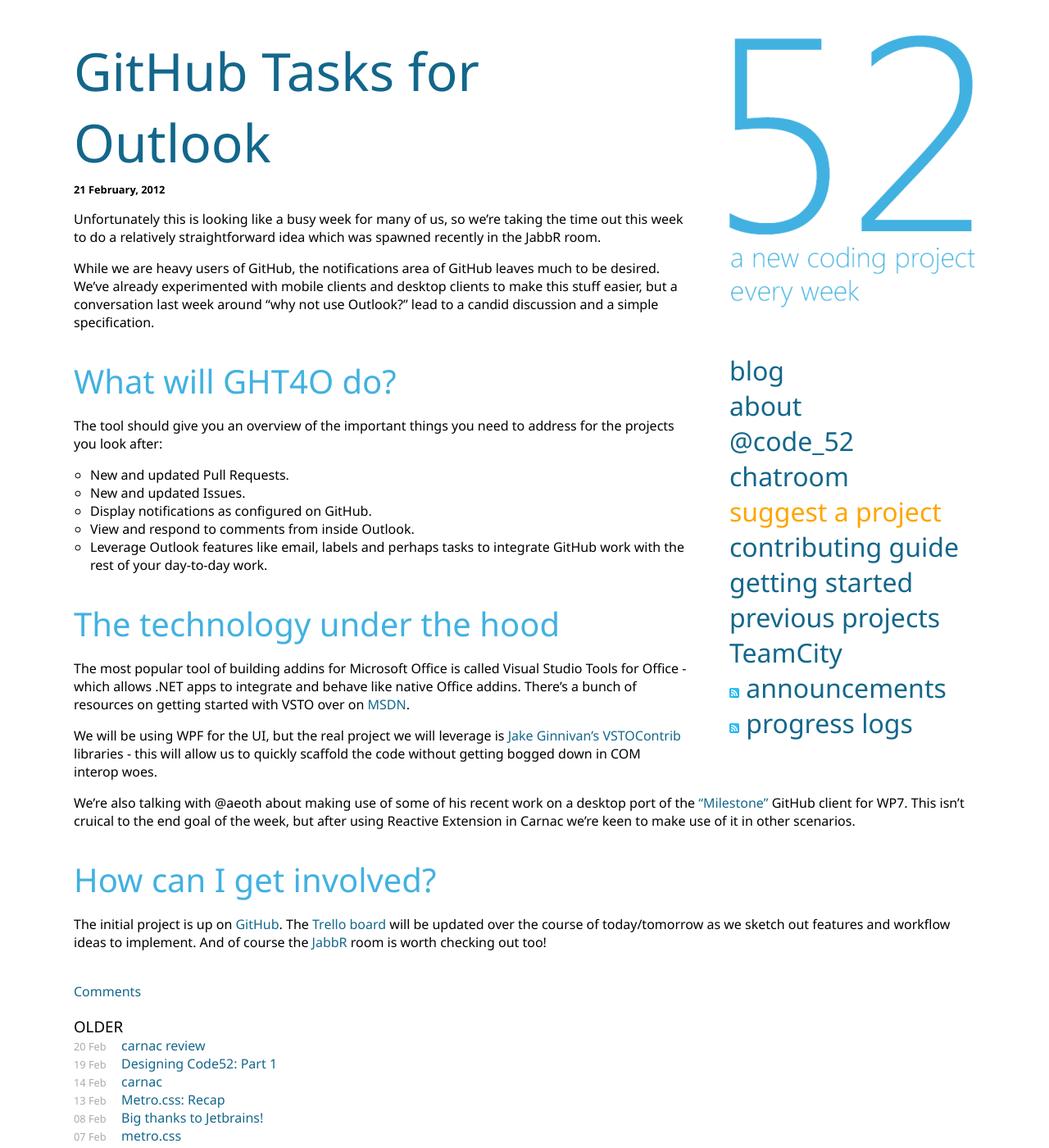
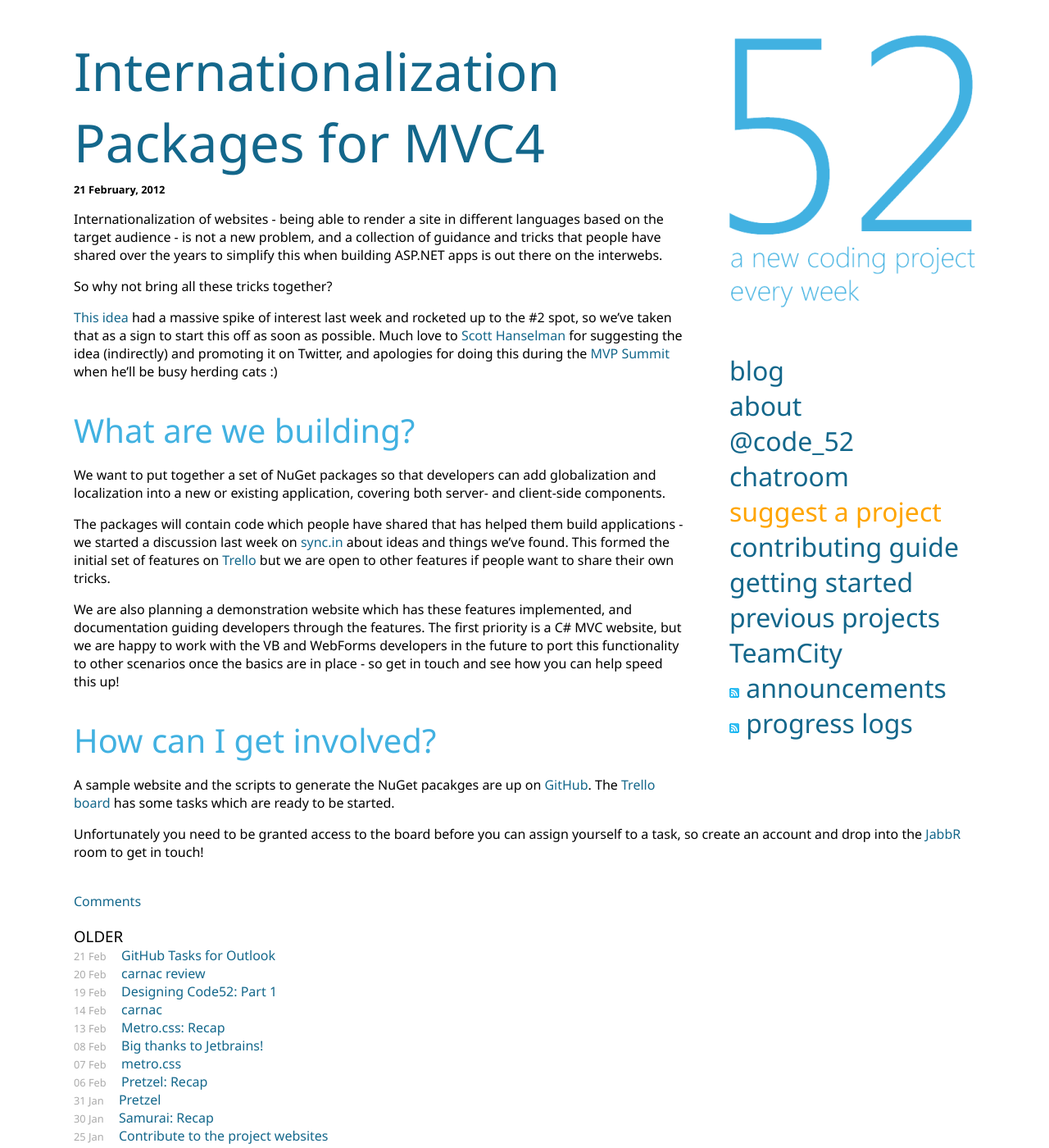
Before and after one commit to Code52/code52.github.com, a Jekyll site: the page built from blog.md, in a window 1280 px wide and 1400 px high. Shown: the whole window at 82% size. Built offline with Jekyll 4.4.1, drawn with Linux system fonts in a browser that asks for light colours; Markdown is read by kramdown in place of the engine named in the settings; comment, search, counter and statistics services are not loaded.

Commit message:
blog post and website updates

```diff
--- a/_includes/past.html
+++ b/_includes/past.html
@@ -22,6 +22,11 @@
 					<img src="/img/tiles/carnac.png" /><h2>carnac</h2>
 				</div>
 			</a>
+			<a href="/github-for-outlook/">
+				<div class="Tile one lime">
+					<!--<img src="/img/tiles/carnac.png" />--><h2>GT40</h2>
+				</div>
+			</a>
 		</div>
 
 
--- /dev/null
+++ b/_posts/2012-02-27-internationalization-mvc4.md
@@ -0,0 +1,28 @@
+---
+layout: post
+permalink: /internationalization-mvc4.html
+date: 2012-02-21 23:00
+title: "Internationalization Packages for MVC4"
+author: "@aeoth, @shiftkey and @tobin"
+comments: true
+---
+
+Internationalization of websites - being able to render a site in different languages based on the target audience - is not a new problem, and a collection of guidance and tricks that people have shared over the years to simplify this when building ASP.NET apps is out there on the interwebs.
+
+So why not bring all these tricks together?
+
+[This idea](https://code52.uservoice.com/forums/143105-code-52/suggestions/2602751-internationalis-zed-mvc4-project-template) had a massive spike of interest last week and rocketed up to the #2 spot, so we've taken that as a sign to start this off as soon as possible. Much love to [Scott Hanselman](http://hanselman.com) for suggesting the idea (indirectly) and promoting it on Twitter, and apologies for doing this during the [MVP Summit](http://mvp.support.microsoft.com/MVPsummit) when he'll be busy herding cats :)
+
+## What are we building?
+
+We want to put together a set of NuGet packages so that developers can add globalization and localization into a new or existing application, covering both server- and client-side components.
+
+The packages will contain code which people have shared that has helped them build applications - we started a discussion last week on [sync.in](http://sync.in/ltlbzbgOQx) about ideas and things we've found. This formed the initial set of features on [Trello](https://trello.com/board/internationalization-mvc4/4f49efbbd105c95e0c12332e) but we are open to other features if people want to share their own tricks.
+
+We are also planning a demonstration website which has these features implemented, and documentation guiding developers through the features. The first priority is a C# MVC website, but we are happy to work with the VB and WebForms developers in the future to port this functionality to other scenarios once the basics are in place - so get in touch and see how you can help speed this up!
+
+## How can I get involved?
+
+A sample website and the scripts to generate the NuGet pacakges are up on [GitHub](http://github.com/Code52/internationalization-mvc4). The [Trello board](https://trello.com/board/internationalization-mvc4/4f49efbbd105c95e0c12332e) has some tasks which are ready to be started.
+
+Unfortunately you need to be granted access to the board before you can assign yourself to a task, so create an account and drop into the [JabbR](http://jabbr.net/#/rooms/code52) room to get in touch!
```
Also changed, not shown: _includes/latest_project.html (+9 -6 lines).
